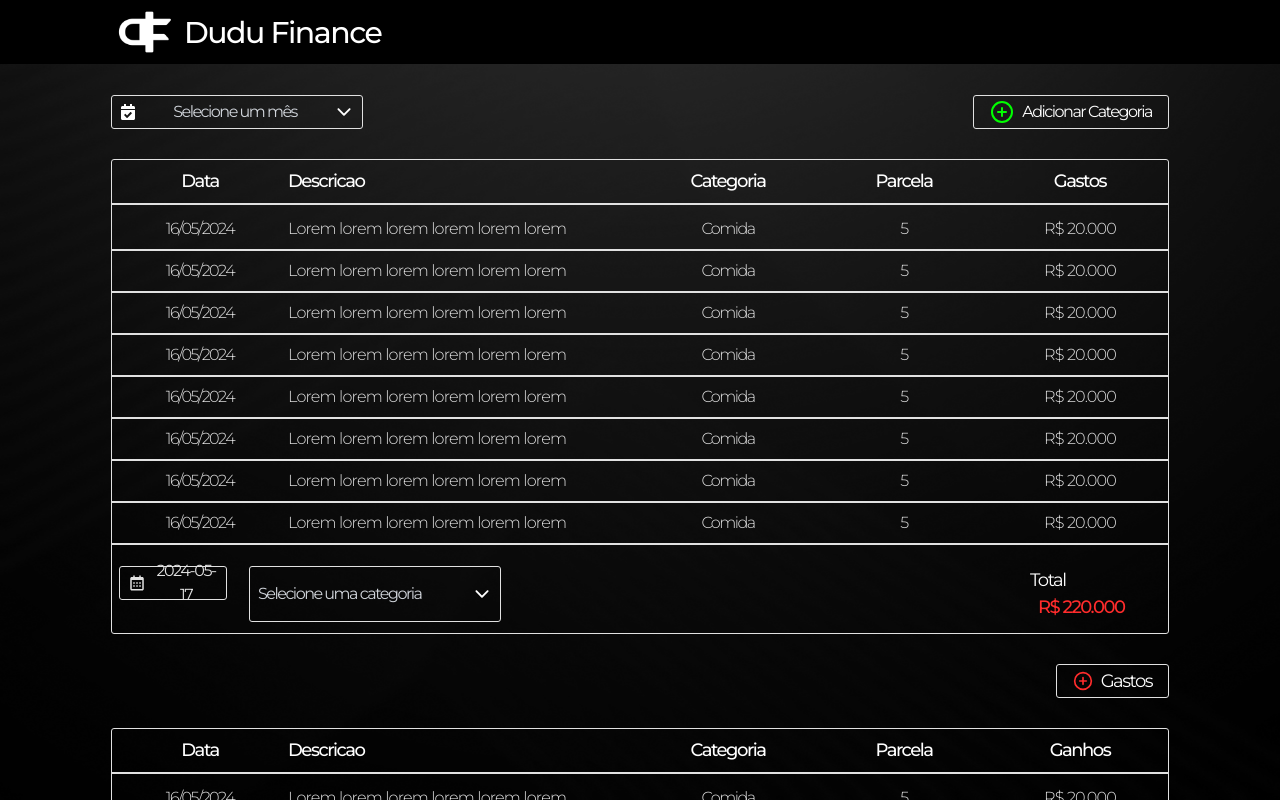
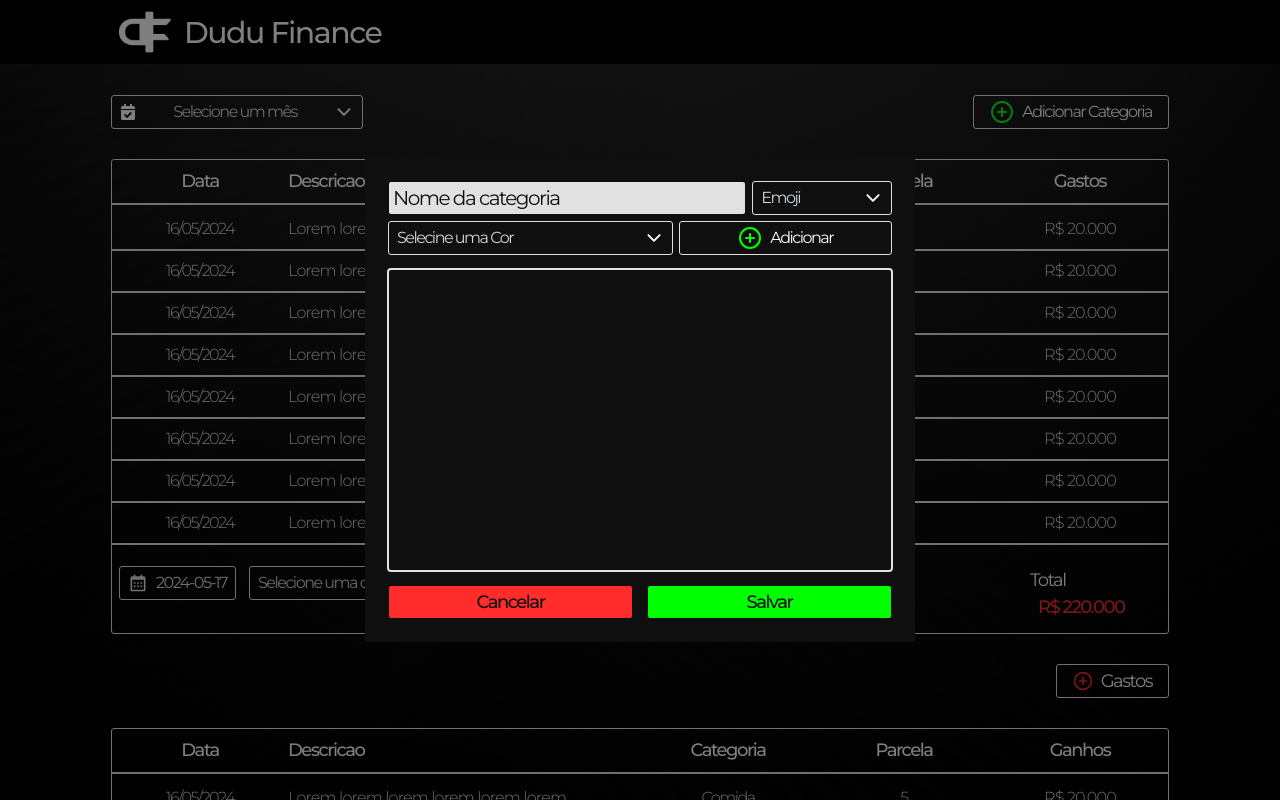
Before and after one commit to duduarsenal/finance-control, a React (Vite) app: page / in a window 1280 px wide. Both pictures are taken after a click on the button "Adicionar Categoria". Built offline with nearby package versions, Linux system fonts and the light colour scheme.

Commit message:
feat: add modal categoria e refactor style

```diff
--- a/src/components/Button/index.tsx
+++ b/src/components/Button/index.tsx
@@ -5,7 +5,7 @@ export function Button({ className, handleButton, icon, value }: ButtonProps){
 
     return(
         <button
-            className={cn("flex items-center justify-center w-full h-8 my-8 transition-all rounded-sm outline-brand-white-gray outline-1 outline hover:bg-[#1f1f1f] px-2",
+            className={cn("flex items-center justify-center min-w-max h-8 my-8 transition-all rounded-sm outline-brand-white-gray outline-1 outline hover:bg-[#1f1f1f] px-2",
                 className,
                 { "gap-2": icon }
             )}
--- a/src/components/Input/index.tsx
+++ b/src/components/Input/index.tsx
@@ -3,7 +3,7 @@ import { useId, useState } from "react";
 import { FaEye, FaEyeSlash } from "react-icons/fa";
 import { cn } from "src/utils/cn";
 
-export function Input({ className, type, label, value, icon, setState }: InputProps) {
+export function Input({ className, type, label, value, icon, setState, autoComplete = "off", ...props }: InputProps) {
 
     const id = useId();
     const [thisType, setThisType] = useState<string | undefined>(type)
@@ -16,13 +16,14 @@ export function Input({ className, type, label, value, icon, setState }: InputPr
             <span className="absolute top-2/4 translate-y-[10%] brightness-0 px-1 text-[22px]">{icon}</span>
             {label}
             <input
+                {...props}
                 id={id}
                 value={value}
                 onChange={(e) => setState(e.target.value)}
                 type={thisType}
                 className={cn("h-8 rounded-sm text-[20px] text-black outline-none px-1", className,
                     { "pr-9": type === "password", "pl-9": icon })}
-                autoComplete="off"
+                autoComplete={autoComplete}
             />
             {type == "password" &&
                 <span
--- /dev/null
+++ b/src/components/ModalCategoria/index.tsx
@@ -0,0 +1,143 @@
+import { GenericProps, ModalCategoriaProps } from "@typings";
+import { Button, Input, Select } from "@components";
+import { useState } from "react";
+import { FiPlusCircle } from "react-icons/fi";
+import { IoClose } from "react-icons/io5";
+import { cn } from "src/utils/cn";
+
+export default function ModalCategoria({ setModalCategoria, categorias, setCategorias, saveCategorias }: ModalCategoriaProps) {
+
+    const [tempCategoria, setTempCategoria] = useState<string>("")
+    const [emoji, setEmoji] = useState<GenericProps | null>(null)
+    const emojis = [
+        { label: "🥪", value: "lanche" },
+        { label: "🎮", value: "videogame" },
+        { label: "🎯", value: "entretenimento" },
+        { label: "💳", value: "cartao" },
+        { label: "💻", value: "computador" },
+        { label: "🧁", value: "doces" },
+        { label: "🌎", value: "globo" },
+        { label: "🍎", value: "maca"},
+        { label: "⚽", value: "bola"},
+        { label: "⚽", value: "bola"},
+        { label: "⚽", value: "bola"},
+        { label: "⚽", value: "bola"},
+        { label: "⚽", value: "bola"},
+        { label: "⚽", value: "bola"},
+        { label: "⚽", value: "bola"},
+        { label: "⚽", value: "bola"},
+        { label: "⚽", value: "bola"},
+        { label: "⚽", value: "bola"},
+    ]
+
+    const [cor, setCor] = useState<GenericProps | null>(null)
+    const cores = [
+        { label: "Vermelho", value: "red" },
+        { label: "Amarelo", value: "yellow" },
+        { label: "Verde", value: "green" },
+        { label: "Azul", value: "blue" },
+        { label: "Roxo", value: "purple" },
+        { label: "Rosa", value: "pink" },
+        { label: "Branco", value: "white" },
+        { label: "Ciano", value: "ciano" },
+
+    ]
+
+    function handleAddCategoria() {
+        if (!tempCategoria || !cor || !emoji) return;
+
+        const canAdd = categorias?.filter((c) => c.value === tempCategoria.toLocaleLowerCase())
+        if (canAdd?.length) return console.log("repetido")
+
+        const newCateg = { label: tempCategoria, value: tempCategoria.toLowerCase(), cor: cor, emoji: emoji }
+        const newList = categorias?.length ? [...categorias, newCateg] : [newCateg]
+
+
+        setCategorias(newList)
+        // console.log(newList)
+        setTempCategoria("")
+        setCor(null)
+        setEmoji(null)
+    }
+
+    function handleRemoveCategoria(delCateg: string) {
+        const newList = categorias?.filter((categ) => categ.value != delCateg) || []
+        setCategorias(newList)
+    }
+
+    return (
+        <div className="fixed top-0 left-0 bg-[#00000080] w-screen h-screen z-[9999] flex items-center justify-center">
+            <div className="w-[550px] min-h-[400px] flex flex-col items-center justify-center gap-4 bg-brand-black p-6">
+                <div className="grid w-full grid-cols-7 grid-rows-2 gap-2">
+                    <div className="col-span-5">
+                        <Input
+                            placeholder="Nome da categoria"
+                            setState={setTempCategoria}
+                            value={tempCategoria}
+                            className="bg-brand-white-gray placeholder:text-brand-black focus:placeholder:text-brand-gray"
+                        />
+                    </div>
+                    <div className="col-span-2">
+                        <Select
+                            options={emojis}
+                            transparent={false}
+                            className="bg-brand-black min-w-max"
+                            label="Emoji"
+                            value={emoji}
+                            setValue={setEmoji}
+                        />
+                    </div>
+                    <div className="col-span-4">
+                        <Select
+                            options={cores}
+                            transparent={false}
+                            className="bg-brand-black min-w-max"
+                            label="Selecine uma Cor"
+                            value={cor}
+                            setValue={setCor}
+                            colors={true}
+                        />
+                    </div>
+                    <div className="col-span-3">
+                        <Button
+                            handleButton={handleAddCategoria}
+                            className={cn("w-full my-0 bg-brand-black", { "cursor-not-allowed hover:bg-brand-black select-none": !tempCategoria || !cor || !emoji })}
+                            value="Adicionar"
+                            icon={<FiPlusCircle className="text-[24px] text-brand-green" />}
+                        />
+                    </div>
+                </div>
+                <div className="w-full min-h-[300px] overflow-y-auto bg-brand-black outline outline-2 outline-brand-white-gray rounded-sm">
+                    {categorias?.map((categoria, index) => (
+                        <div key={index} className="flex justify-between px-4 py-1 text-[18px] items-center border-b-2 border-b-brand-white-gray text-brand-black font-medium">
+                            <p className={`bg-colors-${categoria.cor?.value} px-2 rounded-sm flex items-center gap-2`}>
+                                <span>{categoria?.emoji?.label}</span>
+                                {categoria.label}
+                            </p>
+                            <IoClose
+                                onClick={() => handleRemoveCategoria(categoria.value)}
+                                className="h-full w-6 text-[20px] cursor-pointer hover:scale-[1.1] z-50 transition-all text-brand-red"
+                            />
+                        </div>
+                    ))}
+                </div>
+                <div className="grid w-full grid-cols-2 gap-4">
+                    <div className="col-span-1">
+                        <Button
+                            handleButton={() => setModalCategoria(false)}
+                            value="Cancelar"
+                            className="w-full my-0 font-medium bg-brand-red text-[18px] text-brand-black outline-0 hover:bg-brand-red hover:scale-[1.04]"
+                        />
+                    </div>
+                    <div className="col-span-1">
+                        <Button
+                            handleButton={saveCategorias}
+                            value="Salvar"
+                            className="w-full my-0 font-medium bg-brand-green text-[18px] text-brand-black outline-0 hover:bg-brand-green hover:scale-[1.04]"
+                        />
+                    </div>
+                </div>
+            </div>
+        </div>
+    )
+}
--- a/src/components/Select/index.tsx
+++ b/src/components/Select/index.tsx
@@ -4,32 +4,48 @@ import { cn } from "src/utils/cn";
 import { IoClose } from "react-icons/io5";
 import { SelectProps } from "@typings";
 
-export function Select({ label, options, icon, value, setValue, className, transparent = true }: SelectProps) {
+export function Select({ label, options, icon, value, setValue, className, transparent = true, colors = false }: SelectProps) {
 
     const [select, setSelect] = useState(false);
 
     return (
-        <div className="relative select-none w-max">
+        <div className="relative h-8 select-none">
             <div
                 className={cn("flex items-center h-full justify-between gap-4 hover:brightness-200 min-w-[250px] outline-brand-white-gray outline-1 outline px-2 rounded-sm", className)}
                 onClick={() => setSelect(!select)}
             >
                 {icon && icon}
                 <p className="text-gray-300">
-                    {value?.value ? value.label : label ? label : "Selecione uma opção"}
+
+                    {colors
+                        ? value?.value ?
+                            <span className="flex gap-2">
+                                <span className={cn("w-6 h-6 rounded-sm",
+                                    { "bg-colors-red": value.value === 'red' },
+                                    { "bg-colors-yellow": value.value === 'yellow' },
+                                    { "bg-colors-green": value.value === 'green' },
+                                    { "bg-colors-blue": value.value === 'blue' },
+                                    { "bg-colors-purple": value.value === 'purple' },
+                                    { "bg-colors-pink": value.value === 'pink' },
+                                    { "bg-colors-white": value.value === 'white' },
+                                    { "bg-colors-ciano": value.value === 'ciano' }
+                                )} />
+                                {value.label}
+                            </span>
+                            : label ? label : "Selecine uma opção"
+                        : value?.value ? value.label : label ? label : "Selecione uma opção"}
                 </p>
                 <div className="flex items-center h-full gap-2">
                     {value &&
                         <IoClose
                             onClick={() => setValue(null)}
-                            fill="#FF3232"
-                            className="h-full w-6 text-[20px] cursor-pointer hover:scale-[1.1] z-50 transition-all"
+                            className="h-full text-[18px] cursor-pointer hover:scale-[1.1] z-50 transition-all text-brand-red"
                         />
                     }
                     <IoIosArrowUp className={cn("text-[20px] transition-all duration-300", { "rotate-180": !select })} />
                 </div>
             </div>
-            <div className={cn("absolute top-[calc(100%+1px)] outline-white outline-1 outline w-full left-0 transition-all rounded-sm mt-0 flex flex-col z-50",
+            <div className={cn("absolute top-[calc(100%+1px)] outline-white outline-1 outline w-full left-0 transition-all rounded-sm mt-0 flex flex-col z-[5000] max-h-[200px] flex-wrap justify-start items-start",
                 {
                     "opacity-0 pointer-events-none select-none": !select,
                     "opacity-100": select,
@@ -39,11 +55,21 @@ export function Select({ label, options, icon, value, setValue, className, trans
                 {options && options.map(({ label, value }) => (
                     <span
                         onClick={() => {
-                            setValue({label, value})
+                            setValue({ label, value })
                             setSelect(false)
                         }}
-                        className="py-1 px-2 border-b-[1px] border-b-[#1f1f1f] w-full hover:brightness-75 cursor-pointer"
+                        className={cn("py-1 px-2 border-b-[1px] border-b-[#1f1f1f] w-max hover:brightness-75 cursor-pointer flex items-center gap-2", { "py-2": colors })}
                     >
+                        {colors && <span className={cn("w-6 h-6 rounded-sm",
+                            { "bg-colors-red": value === 'red' },
+                            { "bg-colors-yellow": value === 'yellow' },
+                            { "bg-colors-green": value === 'green' },
+                            { "bg-colors-blue": value === 'blue' },
+                            { "bg-colors-purple": value === 'purple' },
+                            { "bg-colors-pink": value === 'pink' },
+                            { "bg-colors-white": value === 'white' },
+                            { "bg-colors-ciano": value === 'ciano' }
+                        )} />}
                         {label}
                     </span>
                 ))}
--- a/src/pages/Dashboard/index.tsx
+++ b/src/pages/Dashboard/index.tsx
@@ -1,14 +1,14 @@
 import { Button, DashboardTable, Select } from "@components";
-import { CategoriaProps } from "@typings";
+import { CategoriaProps, GenericProps } from "@typings";
 import { useState } from "react";
 import { FaCalendarCheck } from "react-icons/fa";
 import { FiPlusCircle } from "react-icons/fi";
 import ModalCategoria from "src/components/ModalCategoria";
 
 export function Dashboard(){
-    const [monthSelected, setMonthSelected] = useState<{label: string, value: string | number} | null>(null)
+    const [monthSelected, setMonthSelected] = useState<GenericProps | null>(null)
     const [modalCategoria, setModalCategoria] = useState<boolean>(false);
-    const [tempCategorias, setTempCategorias] = useState<CategoriaProps[]>();
+    const [tempCategorias, setTempCategorias] = useState<CategoriaProps[] | null>(null);
 
     const months = [
         {label: "Janeiro", value: "jan"},
@@ -105,6 +105,10 @@ export function Dashboard(){
         }
     ]
 
+    function handleSaveCategorias(){
+        console.log('categorias', tempCategorias)
+    }
+
     return (
         <main>
             <div className="flex justify-between w-full py-8 h-max">
@@ -112,6 +116,7 @@ export function Dashboard(){
                     label="Selecione um mês"
                     options={months} value={monthSelected}
                     setValue={setMonthSelected}
+                    className="w-max"
                     icon={<FaCalendarCheck className="text-brand-white" />}
                     transparent={false}
                 />
@@ -132,8 +137,10 @@ export function Dashboard(){
             {/* MODAL PARA ADICIONAR CATEGORIA */}
             {modalCategoria &&
             <ModalCategoria
+                setModalCategoria={setModalCategoria}
                 categorias={tempCategorias}
                 setCategorias={setTempCategorias}
+                saveCategorias={handleSaveCategorias}
             />}
         </main>
     )
--- a/src/typings.ts
+++ b/src/typings.ts
@@ -31,7 +31,7 @@ export interface LoginProps {
 }
 
 export interface InputProps extends React.InputHTMLAttributes<HTMLInputElement>{
-    label: string
+    label?: string
     icon?: JSX.Element
     setState: React.Dispatch<React.SetStateAction<string>>
 }
@@ -53,4 +53,39 @@ export interface SelectProps{
     options: {label: string, value: string | number}[]
     value: {label: string, value: string | number} | null
     setValue: React.Dispatch<React.SetStateAction<{label: string, value: string | number} | null>>
+    className?: string
+    transparent?: boolean
+    colors?: boolean
 }
+
+export interface DashboardProps{
+    type: string
+    content: ContentTableProps[]
+}
+
+interface ContentTableProps{
+    data: string
+    descricao: string
+    categoria: string
+    parcelas: number
+    valor: number
+}
+
+export interface ModalCategoriaProps{
+    setModalCategoria: React.Dispatch<React.SetStateAction<boolean>>
+    categorias: CategoriaProps[] | null
+    setCategorias: React.Dispatch<React.SetStateAction<CategoriaProps[] | null>>
+    saveCategorias: () => void
+}
+
+export interface CategoriaProps{
+    label: string
+    value: string
+    cor: GenericProps | null
+    emoji: GenericProps | null
+}
+
+export interface GenericProps{
+    label: string
+    value: string | number
+}
--- a/tailwind.config.js
+++ b/tailwind.config.js
@@ -9,9 +9,18 @@ export default {
       colors: {
         'brand-white': '#FFF',
         'brand-white-gray': '#E1E1E1',
+        'brand-gray': '#808080',
         'brand-black': '#0F0F0F',
         'brand-red': '#FF2C2C',
-        'brand-green': '#00FF00'
+        'brand-green': '#00FF00',
+        'colors-red': '#C62D42',
+        'colors-yellow': '#FFEE00',
+        'colors-green': '#3B8132',
+        'colors-blue': '#0077B6',
+        'colors-purple': '#8A00C2',
+        'colors-pink': '#FE5D9F',
+        'colors-white': '#EFEFEF',
+        'colors-ciano': '#00FFFF'
       }
     },
   },
```
